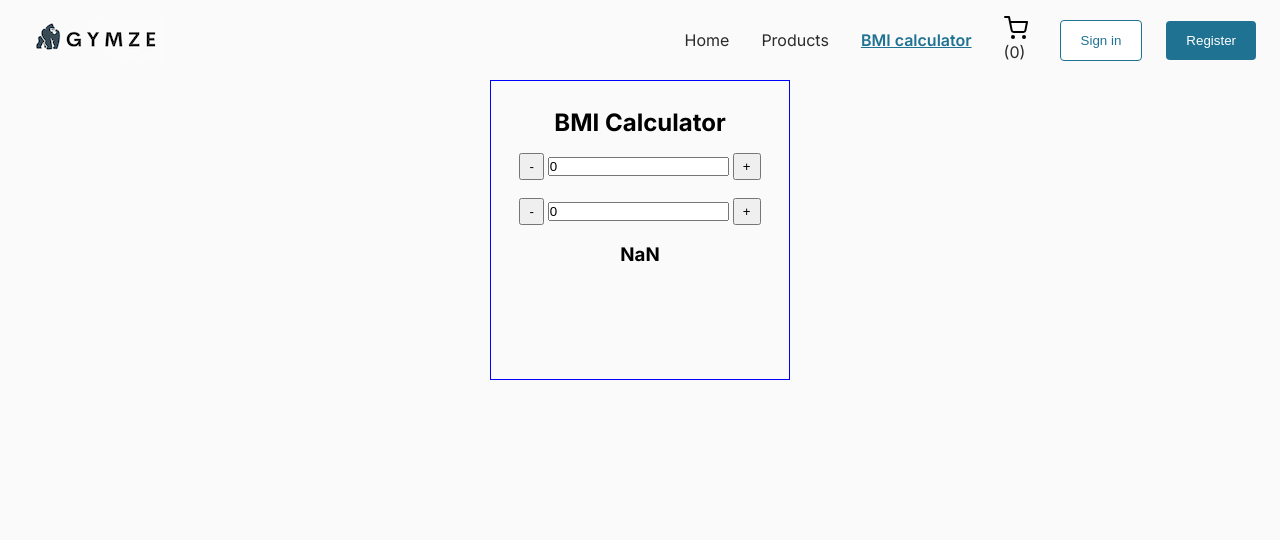
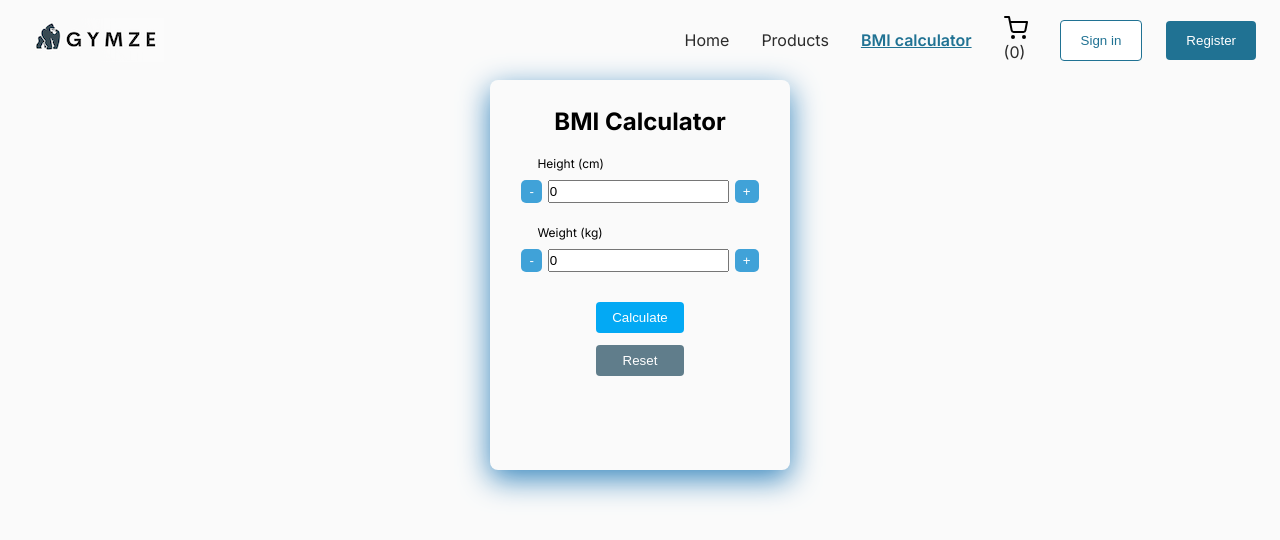
Before and after one commit to Ladislav98/gym-shop, a React (Vite) app: page /bmi in a window 1280 px wide. Shown: the top 540 px of the page. Built offline with nearby package versions, Linux system fonts and the light colour scheme.

Commit message:
auth context,bmi button style

```diff
--- a/src/components/BmiCalculator/BmiCalculator.jsx
+++ b/src/components/BmiCalculator/BmiCalculator.jsx
@@ -1,13 +1,20 @@
 import { useState } from "react";
 import {
   CalcButton,
+  CalcRow,
   CalculatorTitle,
   CalculatorWrapper,
+  CategoryBmi,
+  CategoryBmiResult,
+  HandleButtonStyle,
   HeightCard,
+  LabelBmi,
+  TotalBmi,
   UserHeightInput,
   UserWeightInput,
   WeightCard,
 } from "./BmiCalculatorStyle";
+import { Button } from "../../utils/styles/generalStyles";
 
 const BmiCalculator = () => {
   const [weight, setWeight] = useState(0);
@@ -29,31 +36,62 @@ const BmiCalculator = () => {
     }
   }
 
+  function handleReset() {
+    setWeight(0);
+    setHeight(0);
+  }
+
   function BMItotal() {
+    if (weight === 0 || height === 0) return;
     const heightCm = height / 100;
     return (weight / (heightCm * heightCm)).toFixed(2);
   }
+
+  const bmi = BMItotal();
   return (
+    <>
       <CalculatorWrapper>
         <CalculatorTitle>BMI Calculator</CalculatorTitle>
         <HeightCard>
+          <LabelBmi>{"Height (cm)"}</LabelBmi>
+          <CalcRow>
             <CalcButton onClick={handleDecreaseHeight}>-</CalcButton>
             <UserHeightInput
               value={height}
               onChange={(e) => setHeight(Number(e.target.value))}
             />
             <CalcButton onClick={handleAddHeight}>+</CalcButton>
+          </CalcRow>
         </HeightCard>
         <WeightCard>
+          <LabelBmi>{"Weight (kg)"}</LabelBmi>
+          <CalcRow>
             <CalcButton onClick={handleDecreaseWweight}>-</CalcButton>
             <UserWeightInput
               value={weight}
               onChange={(e) => setWeight(Number(e.target.value))}
             />
             <CalcButton onClick={handleAddWeight}>+</CalcButton>
+          </CalcRow>
         </WeightCard>
-      <h3>{BMItotal()}</h3>
+        <HandleButtonStyle>
+          <Button isbmi="true">Calculate</Button>
+          <Button isbmireset="true" onClick={handleReset}>
+            Reset
+          </Button>
+        </HandleButtonStyle>
+        <TotalBmi>{bmi}</TotalBmi>
       </CalculatorWrapper>
+
+      <CategoryBmi>
+        <CategoryBmiResult>
+          {bmi < 18.5 && "Underweight"}
+          {bmi >= 18.5 && bmi < 25 && "Healthy"}
+          {bmi < 30 && bmi > 25 && "Overweight"}
+          {bmi > 30 && "Obese"}
+        </CategoryBmiResult>
+      </CategoryBmi>
+    </>
   );
 };
 
--- a/src/components/BmiCalculator/BmiCalculatorStyle.js
+++ b/src/components/BmiCalculator/BmiCalculatorStyle.js
@@ -1,17 +1,20 @@
 import styled from "styled-components";
+import { colors } from "./../../utils/styles/theme";
 
 export const CalculatorWrapper = styled.div`
   width: 300px;
-  height: 300px;
+  height: 390px;
   padding: 30px;
   gap: 18px;
-  border: 1px solid blue;
 
   display: flex;
   justify-self: center;
   flex-direction: column;
   margin: 0 auto;
   align-items: center;
+  border-radius: 8px;
+
+  box-shadow: 0px 9px 30px 0px rgb(56, 135, 190);
 `;
 export const CalculatorTitle = styled.h2``;
 export const HeightCard = styled.div`
@@ -19,6 +22,7 @@ export const HeightCard = styled.div`
   justify-content: center;
   align-items: center;
   gap: 4px;
+  flex-direction: column;
 `;
 export const UserHeightInput = styled.input``;
 export const WeightCard = styled.div`
@@ -26,9 +30,48 @@ export const WeightCard = styled.div`
   justify-content: center;
   align-items: center;
   gap: 4px;
+  flex-direction: column;
 `;
 export const UserWeightInput = styled.input``;
 
+export const LabelBmi = styled.label`
+  font-size: 12px;
+  align-self: flex-start;
+  margin-left: 16px;
+`;
+
 export const CalcButton = styled.button`
   padding: 4px 8px;
+  background-color: #40a2d8;
+  border: none;
+  border-radius: 5px;
+  color: ${colors.white};
 `;
+
+export const HandleButtonStyle = styled.div`
+  display: flex;
+  flex-direction: column;
+  gap: 12px;
+  margin-top: 12px;
+`;
+
+export const TotalBmi = styled.h3`
+  margin-top: 20px;
+`;
+
+export const CalcRow = styled.div`
+  display: flex;
+  flex-direction: row;
+  gap: 6px;
+`;
+
+export const CategoryBmi = styled.div`
+  display: flex;
+  justify-content: center;
+  align-items: center;
+  margin-top: 50px;
+`;
+export const CategoryBmiResult = styled.p`
+  font-size: 24px;
+  font-weight: 700;
+`;
--- /dev/null
+++ b/src/context/AuthContext.jsx
@@ -0,0 +1,19 @@
+import { createContext, useState } from "react";
+
+const AuthContext = createContext();
+
+const AuthProvider = ({ children }) => {
+  const [isLoggedIn, setIsLoggedIn] = useState(false);
+  const [isAdmin, setIsAdmin] = useState(false);
+  return (
+    <AuthContext.Provider
+      value={{ isLoggedIn, setIsLoggedIn, isAdmin, setIsAdmin }}
+    >
+      {children}
+    </AuthContext.Provider>
+  );
+};
+
+const AuthConsumer = AuthContext.Consumer;
+
+export { AuthContext, AuthProvider, AuthConsumer };
--- a/src/main.jsx
+++ b/src/main.jsx
@@ -4,13 +4,16 @@ import "./index.scss";
 import App from "./App.jsx";
 import { BrowserRouter } from "react-router-dom";
 import { ShoppingProvider } from "./context/ShoppingContext.jsx";
+import { AuthProvider } from "./context/AuthContext.jsx";
 
 ReactDOM.createRoot(document.getElementById("root")).render(
   <React.StrictMode>
-    <ShoppingProvider>
-      <BrowserRouter>
-        <App />
-      </BrowserRouter>
-    </ShoppingProvider>
+    <AuthProvider>
+      <ShoppingProvider>
+        <BrowserRouter>
+          <App />
+        </BrowserRouter>
+      </ShoppingProvider>
+    </AuthProvider>
   </React.StrictMode>
 );
--- a/src/utils/styles/generalStyles.js
+++ b/src/utils/styles/generalStyles.js
@@ -16,6 +16,20 @@ export const Button = styled.button`
     `
     padding: 16px 20px;
   `}
+
+  ${(props) =>
+    props.isbmi &&
+    `
+    padding:8px 16px;
+    background-color:#03A9F4;
+  `}
+  ${(props) =>
+    props.isbmireset &&
+    `
+    padding:8px 16px;
+    background-color:#607D8B;
+  `}
+
   ${(props) =>
     props.isoutline &&
     `
@@ -45,6 +59,17 @@ ${(props) =>
       `
     background-color: #ba485a;
   `}
+
+    ${(props) =>
+      props.isbmi &&
+      `
+    background-color: #B3E5FC;
+  `}
+    ${(props) =>
+      props.isbmireset &&
+      `
+    background-color: #0d202b;
+  `}
   }
 `;
 
```
Lines whose indentation alone changed are shown as unchanged.
